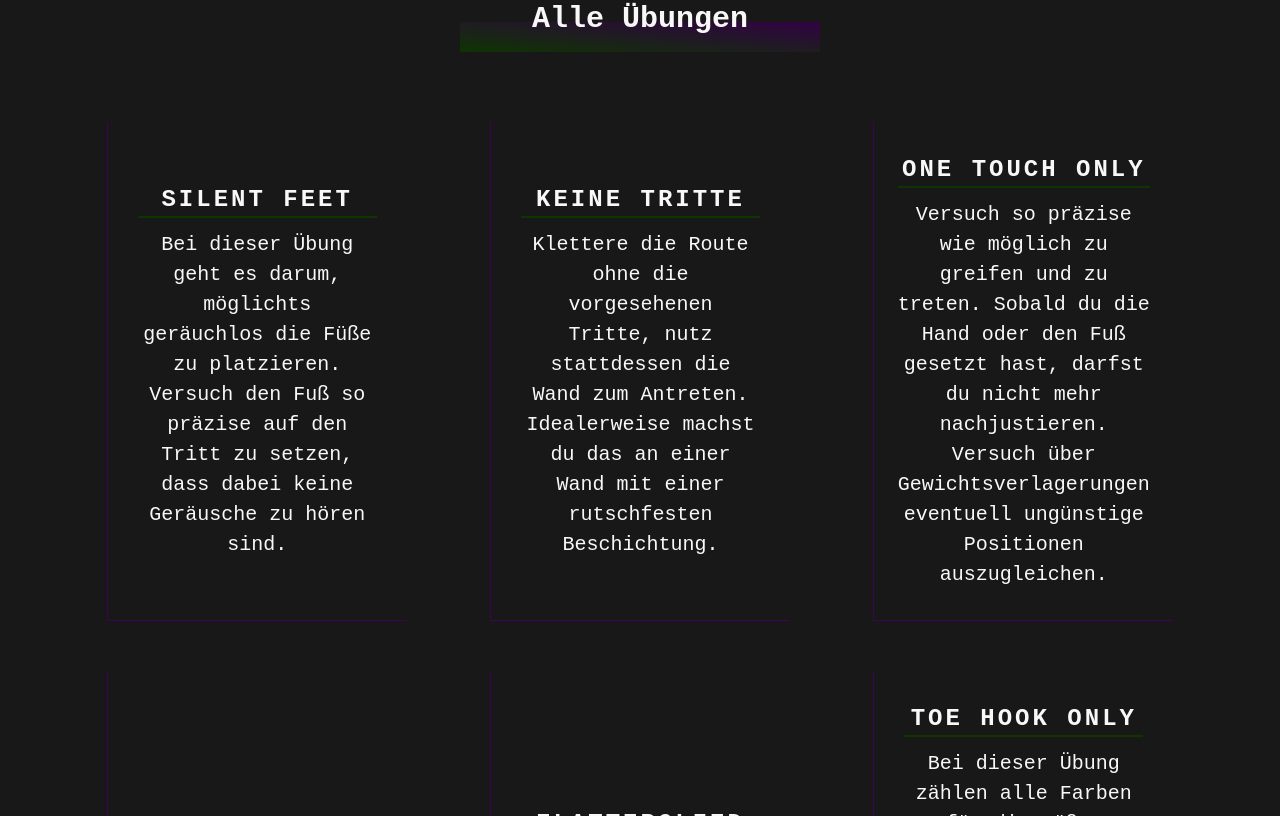
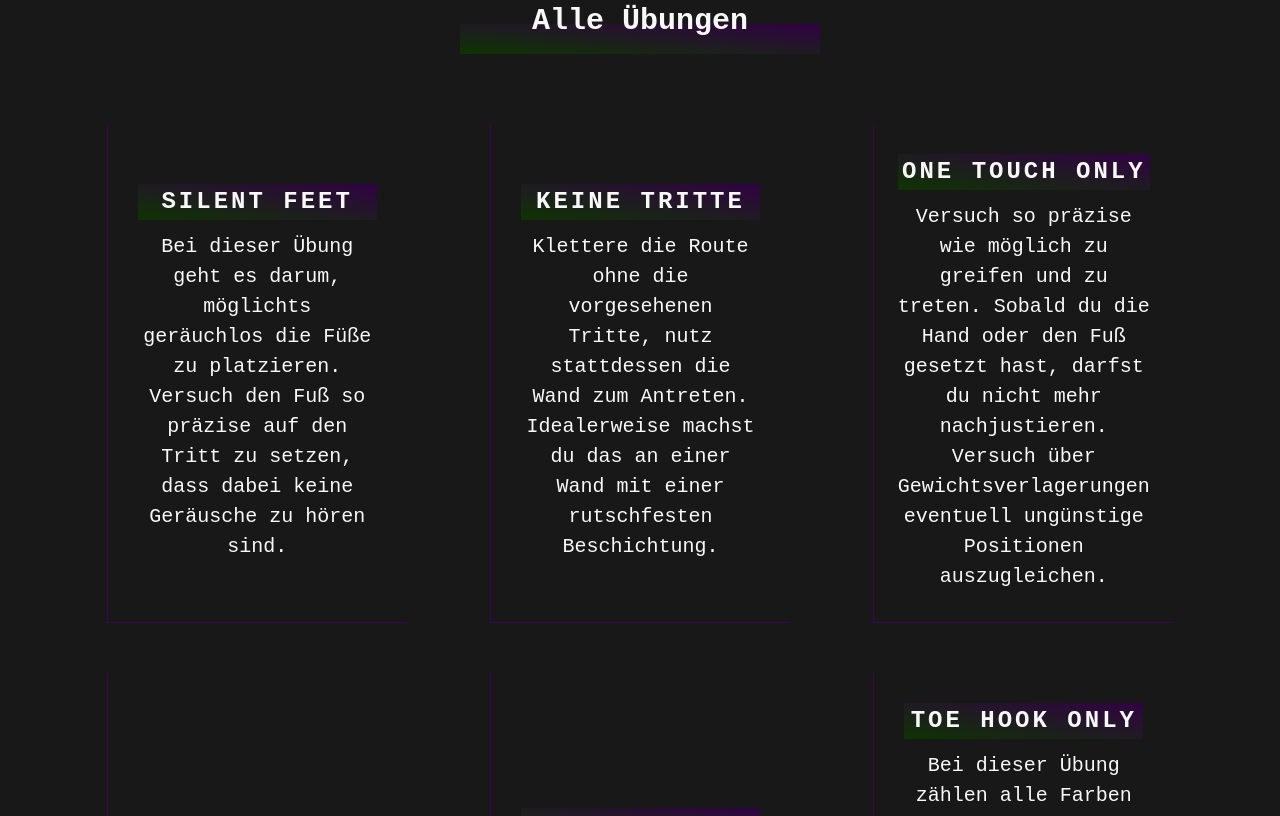
Before and after one commit to corinnaSPK/boulder, a Vue app in the folder boulder/: page / in a window 1280 px wide. Shown: the part 984-1800 px from the top of the page. Built offline with nearby package versions, Linux system fonts and the light colour scheme.

Commit message:
Textkorrekturen bouldern

```diff
--- a/boulder/src/components/Bouldern.vue
+++ b/boulder/src/components/Bouldern.vue
@@ -13,7 +13,7 @@
 				Bouldern ist eine spezielle Form des Kletterns. Es wird kein Seil und
 				keine andere Absicherung genutzt. Man klettert bis zu einer Absprunghöhe
 				von 4 Metern. Bouldern kann man im Freien an Felswändern und Blöcken, in
-				den letzten Jahren sin dauch zahlreiche Indoorhallen mit künstlichen
+				den letzten Jahren sind auch zahlreiche Indoorhallen mit künstlichen
 				Boulderwänden entstanden.
 			</p>
 		</div>
--- a/boulder/src/components/Generator.vue
+++ b/boulder/src/components/Generator.vue
@@ -49,7 +49,7 @@ const generateDrill = () => {
 	background-image: linear-gradient(
 		to top left,
 		var(--c-black) 5%,
-		var(--c-accent-primary) 25%,
+		var(--c-accent-primary) 45%,
 		var(--c-accent-secondary)
 	);
 	min-height: 50vh;
@@ -72,6 +72,7 @@ button {
 	display: block;
 	justify-self: center;
 	background-color: var(--c-accent-secondary);
+	border: 1px solid rgba(255, 255, 255, 0.449);
 	color: var(--c-white);
 	padding: 1em 2em;
 	font-size: 2rem;
--- a/boulder/src/components/SingleDrill.vue
+++ b/boulder/src/components/SingleDrill.vue
@@ -28,18 +28,13 @@ h3 {
 	text-transform: uppercase;
 	letter-spacing: 3px;
 	position: relative;
+	background-image: linear-gradient(
+		to bottom left,
+		var(--c-accent-secondary--dark),
+		var(--c-accent-primary)
+	);
 }
-h3::after {
-	content: "";
-	height: 2px;
-	width: 100%;
-	/* background-color: var(--c-accent-primary); */
-	background-color: var(--c-accent-primary);
-	position: absolute;
-	bottom: 0;
-	left: 0%;
-	z-index: 2;
-}
+
 p {
 	max-width: 60ch;
 }
```
